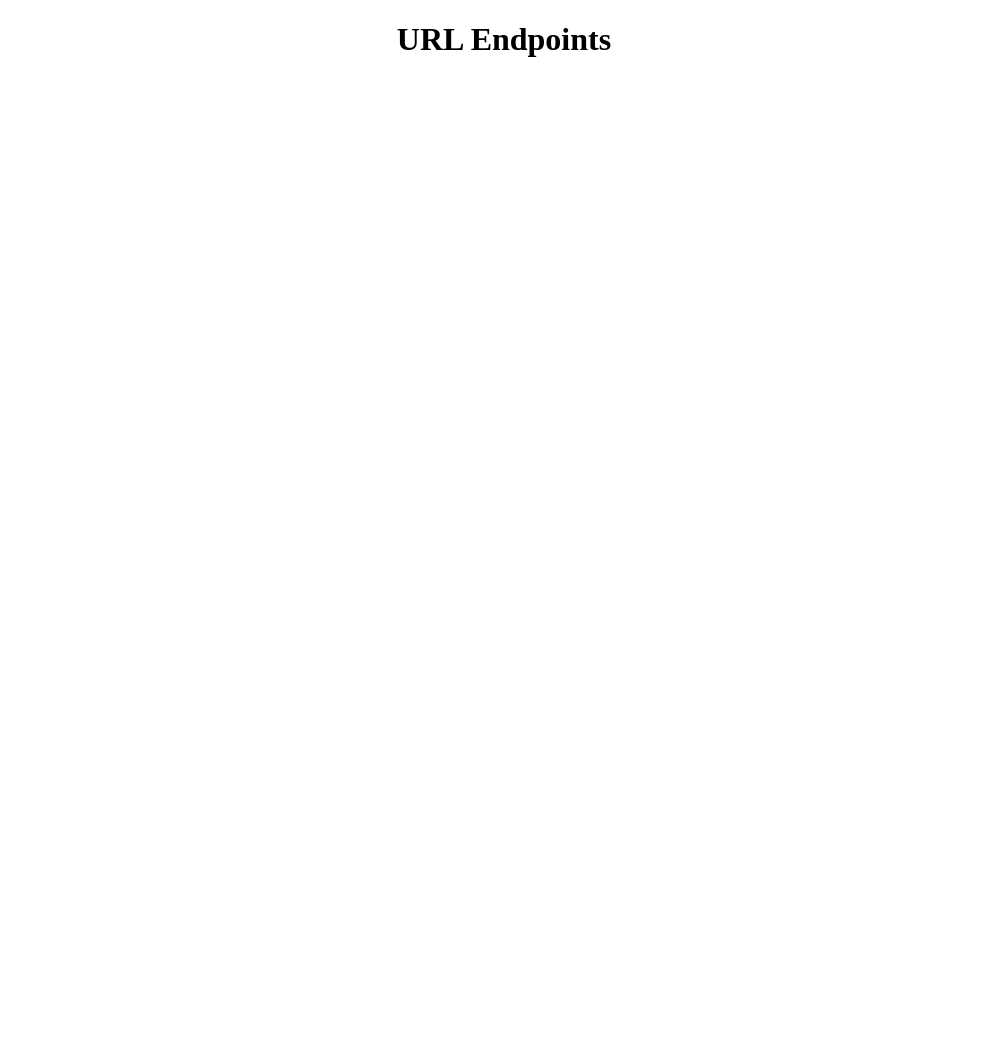
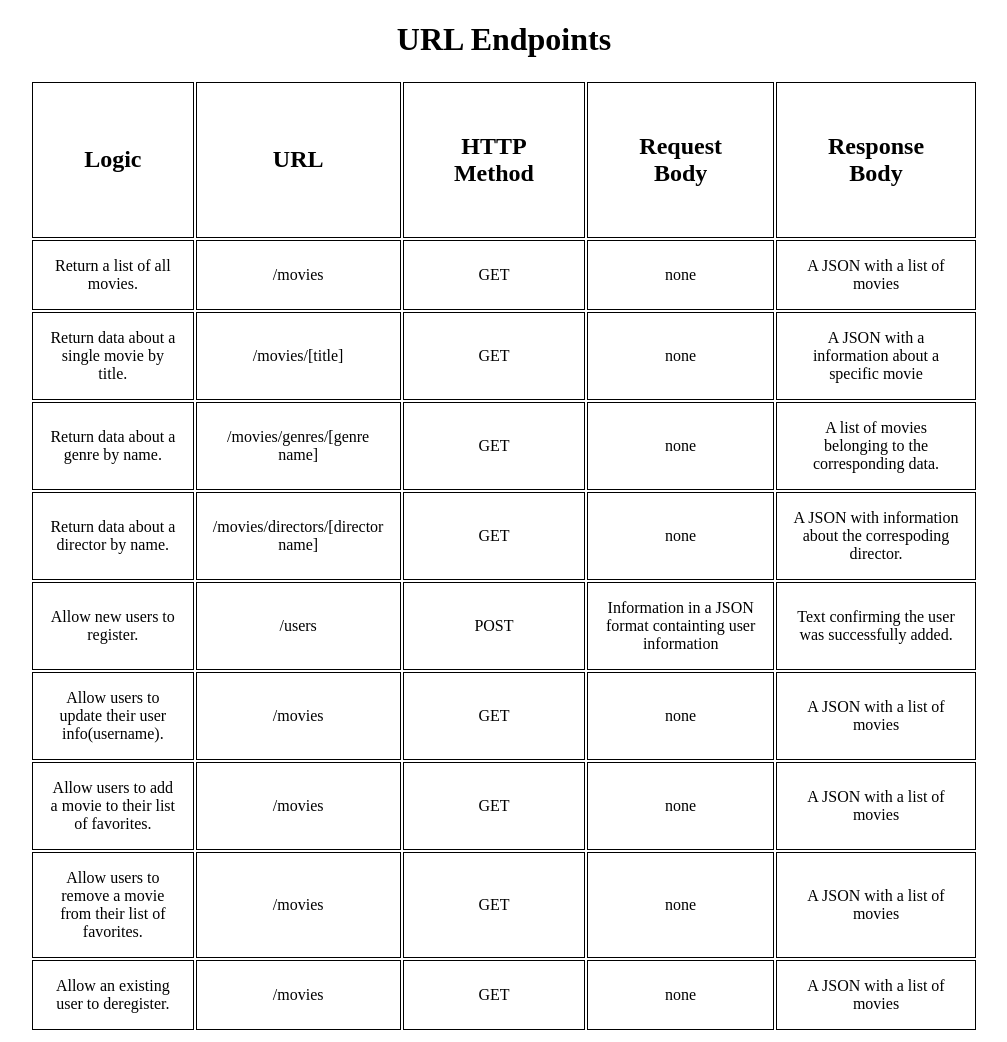
Before and after one commit to Arbietd21/movie-list-api, a website: page public/documentation.html in a window 1280 px wide. Shown: the whole page, without its empty margins (136-1143 px from the left). Before the commit the page ends 800 px from the top, so only its background shows below. Drawn offline with Linux system fonts and the light colour scheme; files that its build step writes are made by us from their sources.

Commit message:
Updated documentation.html
added a table with information on URL end points

```diff
--- a/public/documentation.html
+++ b/public/documentation.html
@@ -4,11 +4,83 @@
     <meta charset="UTF-8">
     <meta name="viewport" content="width=device-width, initial-scale=1.0">
     <title>Document</title>
-    <link rel="stylesheet" href="style.css">
+    <link rel="stylesheet" href="../style.css">
 </head>
 <body>
     <h1>URL Endpoints</h1>
 
+    <table>
+        <tr>
+            <th>Logic</th>
+            <th>URL</th>
+            <th>HTTP Method</th>
+            <th>Request Body</th>
+            <th>Response Body</th>
+        </tr>
 
+        <tr>
+            <td>Return a list of all movies.</td><!--Logic-->
+            <td>/movies</td><!--URL-->
+            <td>GET</td><!--Method-->
+            <td>none</td><!--Body-->
+            <td>A JSON with a list of movies</td><!--Response-->
+        </tr>
+        <tr>
+            <td>Return data about a single movie by title.</td><!--Logic-->
+            <td>/movies/[title]</td><!--URL-->
+            <td>GET</td><!--Method-->
+            <td>none</td><!--Body-->
+            <td>A JSON with a information about a specific movie</td><!--Response-->
+        </tr>
+        <tr>
+            <td>Return data about a genre by name.</td><!--Logic-->
+            <td>/movies/genres/[genre name]</td><!--URL-->
+            <td>GET</td><!--Method-->
+            <td>none</td><!--Body-->
+            <td>A list of movies belonging to the corresponding data.</td><!--Response-->
+        </tr>
+        <tr>
+            <td>Return data about a director by name.</td><!--Logic-->
+            <td>/movies/directors/[director name]</td><!--URL-->
+            <td>GET</td><!--Method-->
+            <td>none</td><!--Body-->
+            <td>A JSON with information about the correspoding director.</td><!--Response-->
+        </tr>
+        <tr>
+            <td>Allow new users to register.</td><!--Logic-->
+            <td>/users</td><!--URL-->
+            <td>POST</td><!--Method-->
+            <td>Information in a JSON format containting user information</td><!--Body-->
+            <td>Text confirming the user was successfully added.</td><!--Response-->
+        </tr>
+        <tr>
+            <td>Allow users to update their user info(username).</td><!--Logic-->
+            <td>/movies</td><!--URL-->
+            <td>GET</td><!--Method-->
+            <td>none</td><!--Body-->
+            <td>A JSON with a list of movies</td><!--Response-->
+        </tr>
+        <tr>
+            <td>Allow users to add a movie to their list of favorites.</td><!--Logic-->
+            <td>/movies</td><!--URL-->
+            <td>GET</td><!--Method-->
+            <td>none</td><!--Body-->
+            <td>A JSON with a list of movies</td><!--Response-->
+        </tr>
+        <tr>
+            <td>Allow users to remove a movie from their list of favorites.</td><!--Logic-->
+            <td>/movies</td><!--URL-->
+            <td>GET</td><!--Method-->
+            <td>none</td><!--Body-->
+            <td>A JSON with a list of movies</td><!--Response-->
+        </tr>
+        <tr>
+            <td>Allow an existing user to deregister.</td><!--Logic-->
+            <td>/movies</td><!--URL-->
+            <td>GET</td><!--Method-->
+            <td>none</td><!--Body-->
+            <td>A JSON with a list of movies</td><!--Response-->
+        </tr>
+    </table>
 </body>
 </html>
--- a/style.css
+++ b/style.css
@@ -1,3 +1,22 @@
 * {
     text-align: center;
 }
+
+table {
+    border-collapse: colllapse;
+    margin: 10px auto;
+    width: 75%;
+}
+
+td {
+    padding: 1rem;
+}
+
+th {
+    padding: 50px;
+    font-size: 24px;
+}
+
+td, th {
+    border: 1px solid black;
+}
```
